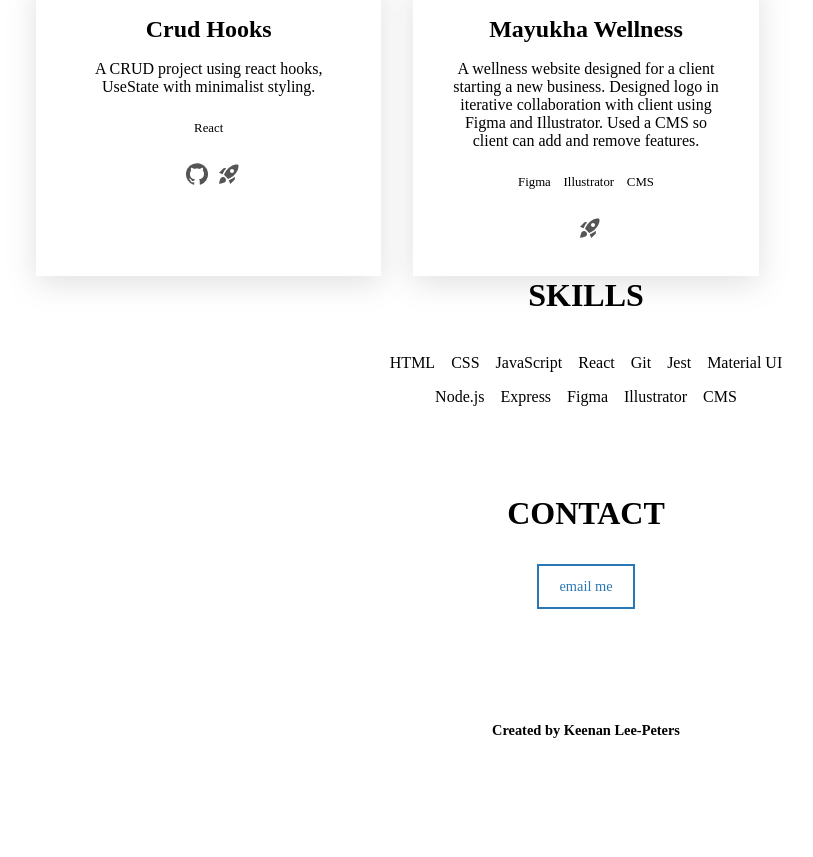
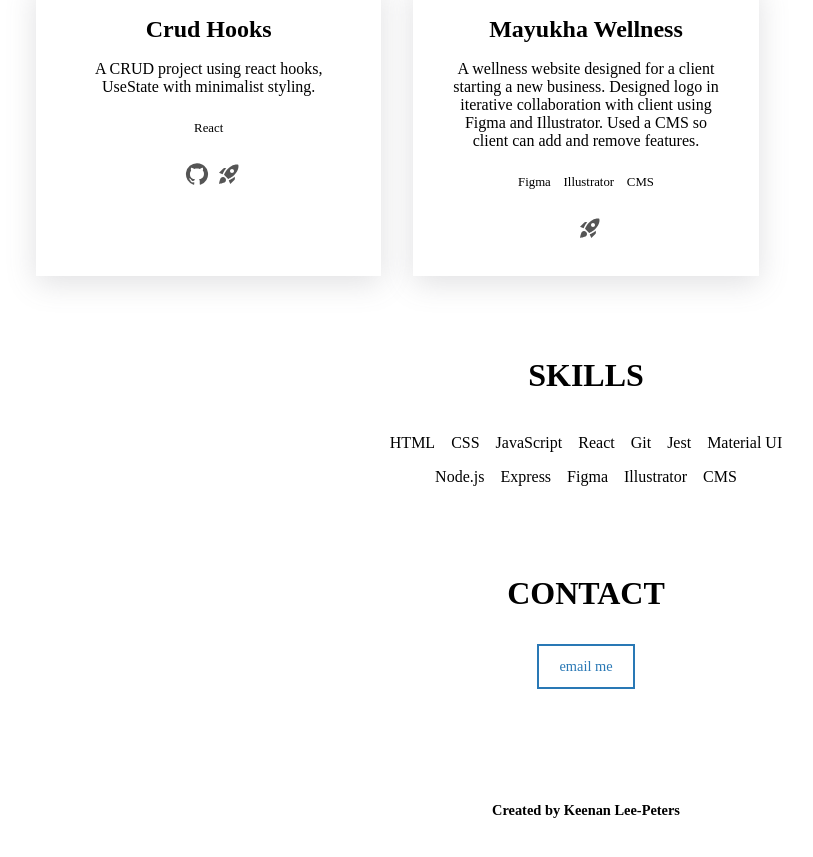
Before and after one commit to klp1130/portfolio2, a React (Create React App) app: page / in a window 1280 px wide. Shown: the part 1069-1926 px from the top of the page, without its empty margins (54-867 px from the left). Before the commit the page ends 1856 px from the top, so only its background shows below. Built offline with nearby package versions, Linux system fonts and the light colour scheme.

Commit message:
95 PERCENT

```diff
--- a/src/components/Skills/Skills.js
+++ b/src/components/Skills/Skills.js
@@ -6,7 +6,7 @@ const Skills = () => {
     if (!skills.length) return null
 
     return (
-        <section id='skills'>
+        <section className='section skills' id='skills'>
             <h2 className='section__title'>Skills</h2>
             <ul className='skills__list'>
                 {skills.map((skill) =>(
```
